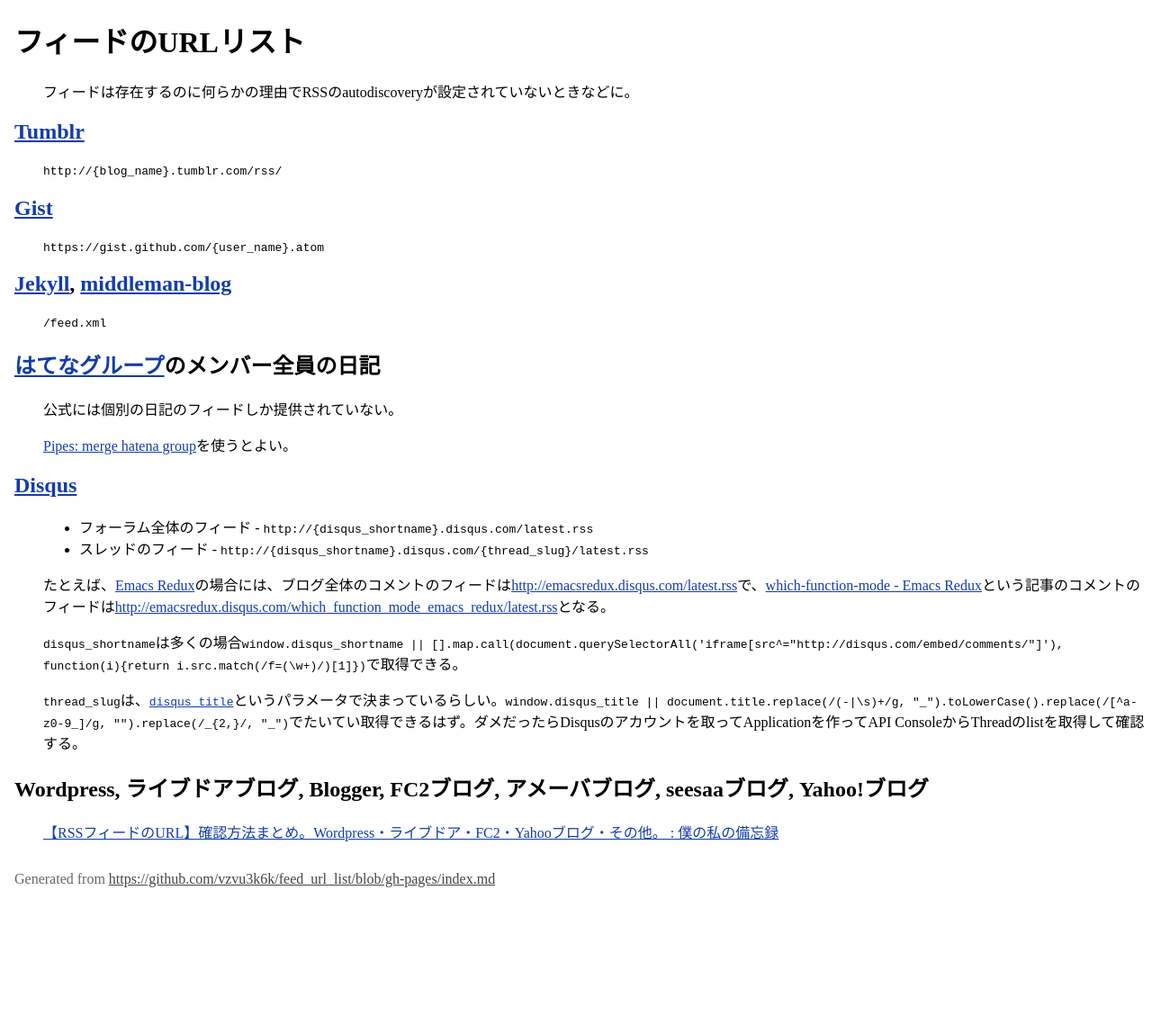
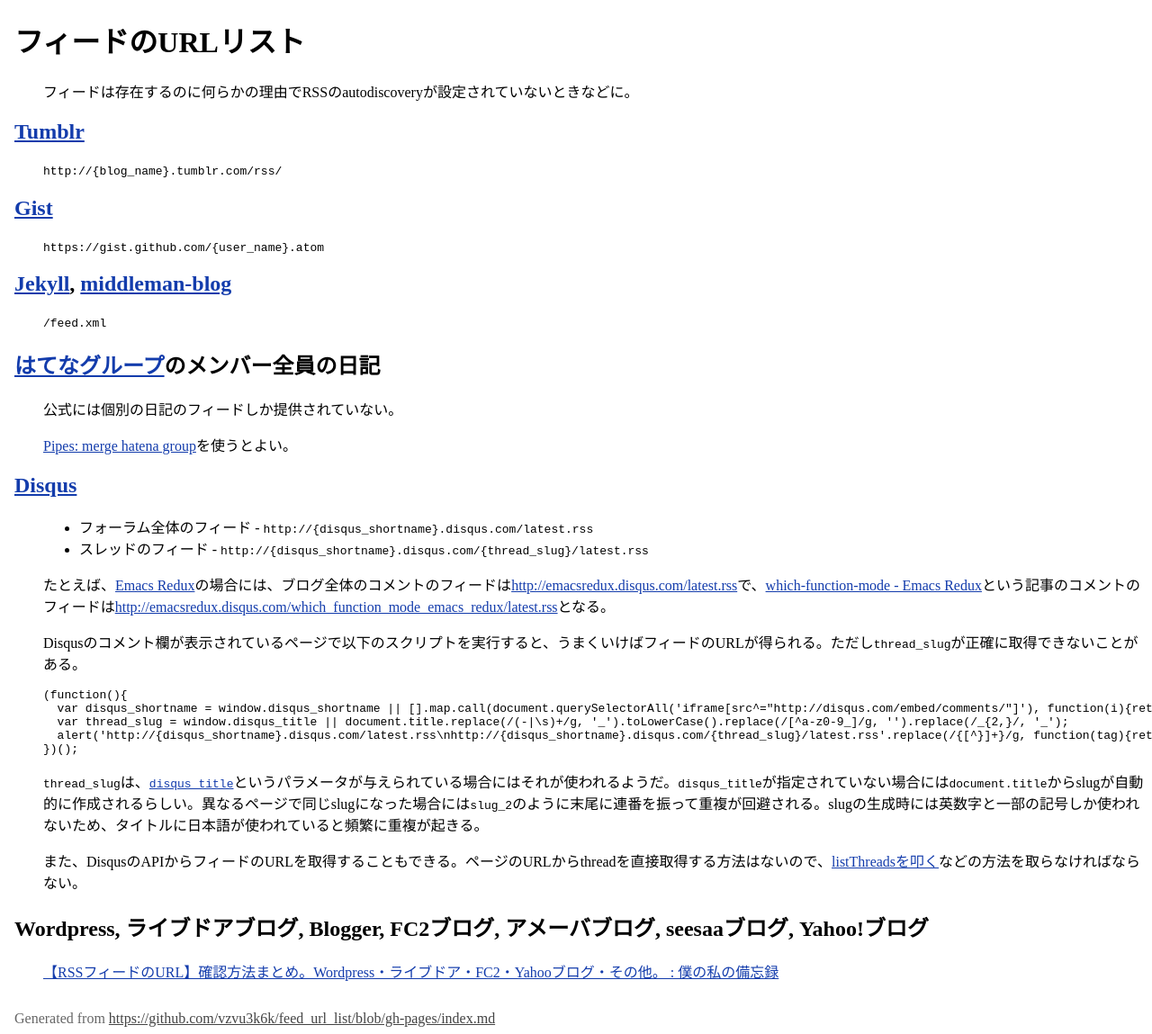
Before and after one commit to vzvu3k6k/feed_url_list, a Jekyll site: the page built from index.md, in a window 1280 px wide. Shown: the whole page at 90% size. Built offline with Jekyll 4.4.1, drawn with Linux system fonts in a browser that asks for light colours; before the commit the page ends 994 px from its top, so only the background shows below that.

Commit message:
Add description of Disqus

````diff
--- a/index.md
+++ b/index.md
@@ -32,9 +32,19 @@ title: フィードのURLリスト
 
 たとえば、[Emacs Redux](http://emacsredux.com/)の場合には、ブログ全体のコメントのフィードは[http://emacsredux.disqus.com/latest.rss](http://emacsredux.disqus.com/latest.rss)で、[which-function-mode - Emacs Redux](http://emacsredux.com/blog/2014/04/05/which-function-mode/)という記事のコメントのフィードは[http://emacsredux.disqus.com/which_function_mode_emacs_redux/latest.rss](http://emacsredux.disqus.com/which_function_mode_emacs_redux/latest.rss)となる。
 
-`disqus_shortname`は多くの場合`window.disqus_shortname || [].map.call(document.querySelectorAll('iframe[src^="http://disqus.com/embed/comments/"]'), function(i){return i.src.match(/f=(\w+)/)[1]})`で取得できる。
+Disqusのコメント欄が表示されているページで以下のスクリプトを実行すると、うまくいけばフィードのURLが得られる。ただし`thread_slug`が正確に取得できないことがある。
 
-`thread_slug`は、[`disqus_title`](http://help.disqus.com/customer/portal/articles/472098-javascript-configuration-variables#disqus_identifier)というパラメータで決まっているらしい。`window.disqus_title || document.title.replace(/(-|\s)+/g, "_").toLowerCase().replace(/[^a-z0-9_]/g, "").replace(/_{2,}/, "_")`でたいてい取得できるはず。ダメだったらDisqusのアカウントを取ってApplicationを作ってAPI ConsoleからThreadのlistを取得して確認する。
+```javascript
+(function(){
+  var disqus_shortname = window.disqus_shortname || [].map.call(document.querySelectorAll('iframe[src^="http://disqus.com/embed/comments/"]'), function(i){return i.src.match(/f=(\w+)/)[1]});
+  var thread_slug = window.disqus_title || document.title.replace(/(-|\s)+/g, '_').toLowerCase().replace(/[^a-z0-9_]/g, '').replace(/_{2,}/, '_');
+  alert('http://{disqus_shortname}.disqus.com/latest.rss\nhttp://{disqus_shortname}.disqus.com/{thread_slug}/latest.rss'.replace(/{[^}]+}/g, function(tag){return eval(tag)});
+})();
+```
+
+`thread_slug`は、[`disqus_title`](http://help.disqus.com/customer/portal/articles/472098-javascript-configuration-variables#disqus_identifier)というパラメータが与えられている場合にはそれが使われるようだ。`disqus_title`が指定されていない場合には`document.title`からslugが自動的に作成されるらしい。異なるページで同じslugになった場合には`slug_2`のように末尾に連番を振って重複が回避される。slugの生成時には英数字と一部の記号しか使われないため、タイトルに日本語が使われていると頻繁に重複が起きる。
+
+また、DisqusのAPIからフィードのURLを取得することもできる。ページのURLからthreadを直接取得する方法はないので、[listThreadsを叩く](https://disqus.com/api/console/#!/?method=GET&endpoint=forums%2FlistThreads&since=2014-01-01T00%3A00%3A00Z&forum=foo)などの方法を取らなければならない。
 
 ## Wordpress, ライブドアブログ, Blogger, FC2ブログ, アメーバブログ, seesaaブログ, Yahoo!ブログ
 
````
